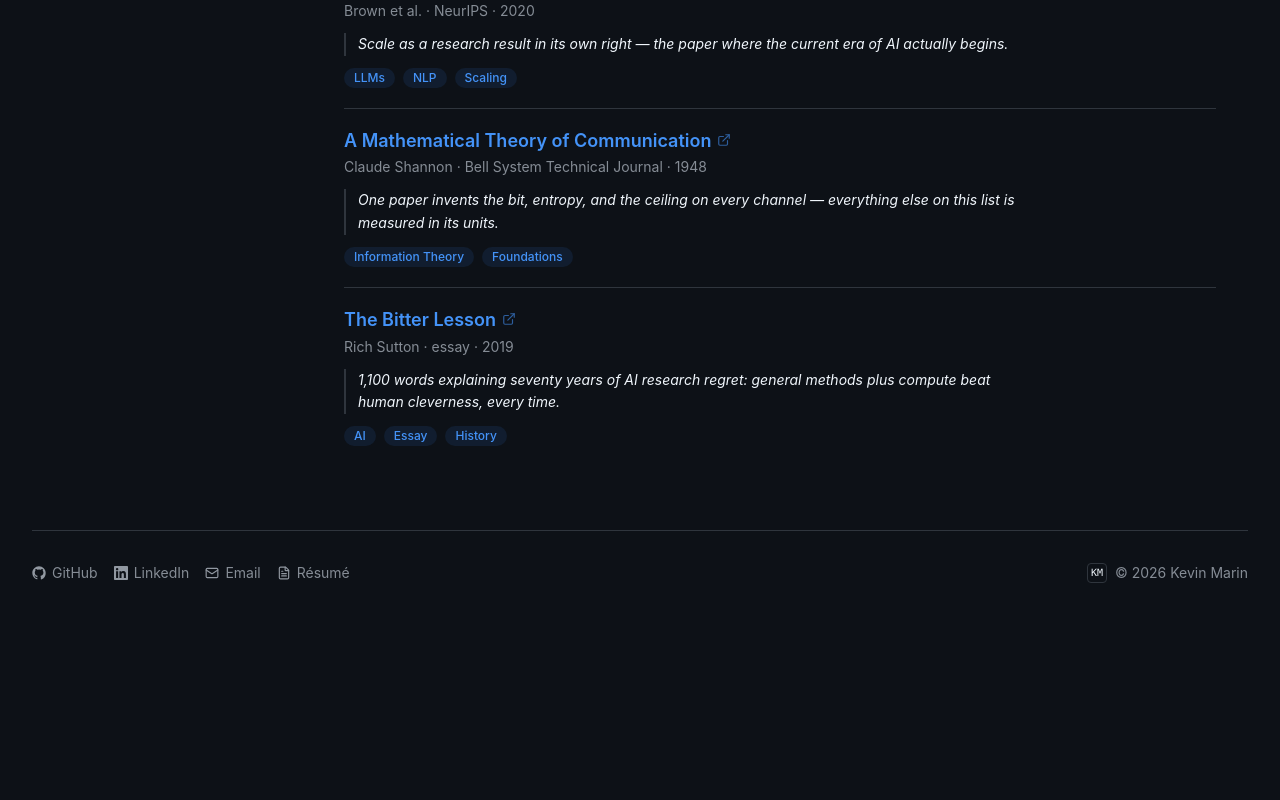
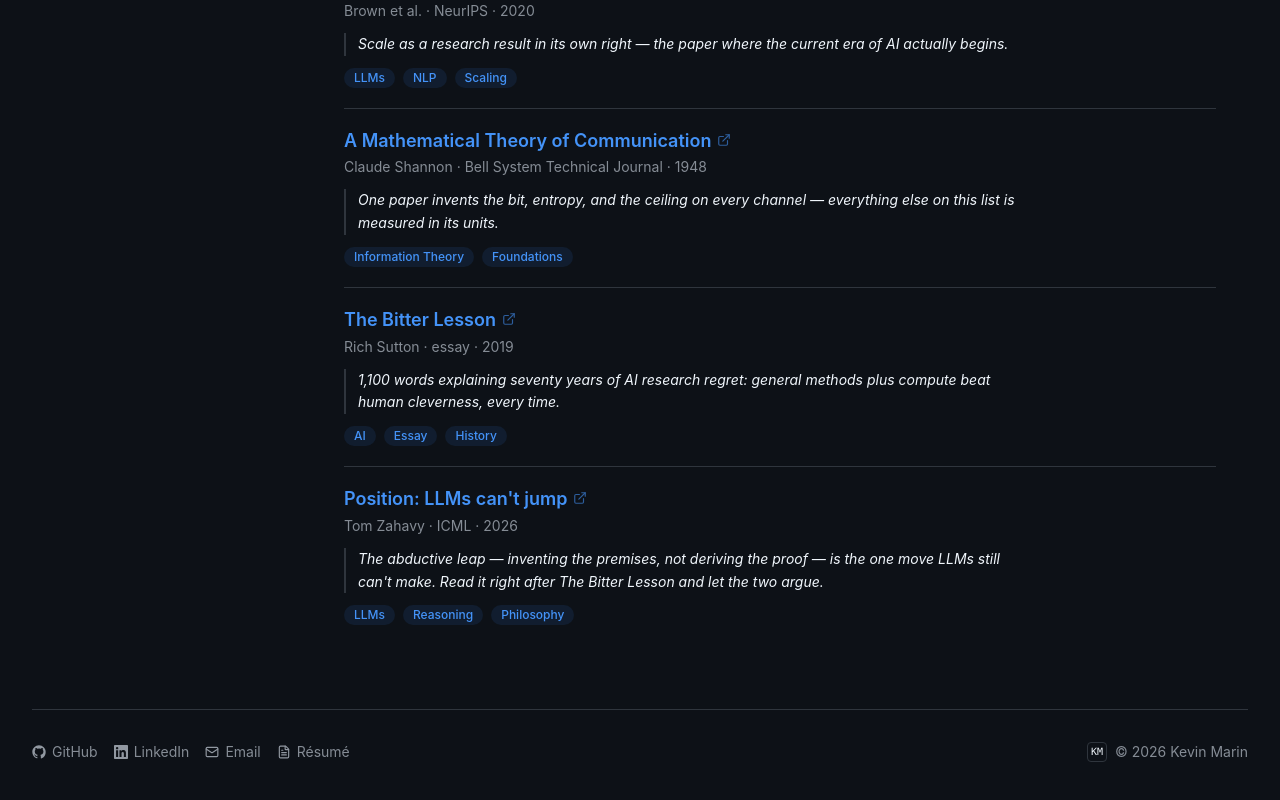
Before and after one commit to kevinm126/portfolio, a Next.js app: page /research in a window 1280 px wide. Shown: the part 1378-2178 px from the top of the page. Before the commit the page ends 2073 px from the top, so only its background shows below. Built offline with nearby package versions, Linux system fonts and the light colour scheme; no server answers.

Commit message:
Add Zahavy's 'LLMs can't jump' to paper suggestions

```diff
--- a/src/content/content.ts
+++ b/src/content/content.ts
@@ -436,6 +436,16 @@ export const papers: ResearchPaper[] = [
     tags: ["AI", "Essay", "History"],
     why: "1,100 words explaining seventy years of AI research regret: general methods plus compute beat human cleverness, every time.",
   },
+  {
+    slug: "llms-cant-jump-2026",
+    title: "Position: LLMs can't jump",
+    authors: "Tom Zahavy",
+    venue: "ICML",
+    year: "2026",
+    url: "https://icml.cc/virtual/2026/poster/67091",
+    tags: ["LLMs", "Reasoning", "Philosophy"],
+    why: "The abductive leap — inventing the premises, not deriving the proof — is the one move LLMs still can't make. Read it right after The Bitter Lesson and let the two argue.",
+  },
 ];
 
 // ─── NAV (single-page section anchors) ────────────────────────────────────────
```
